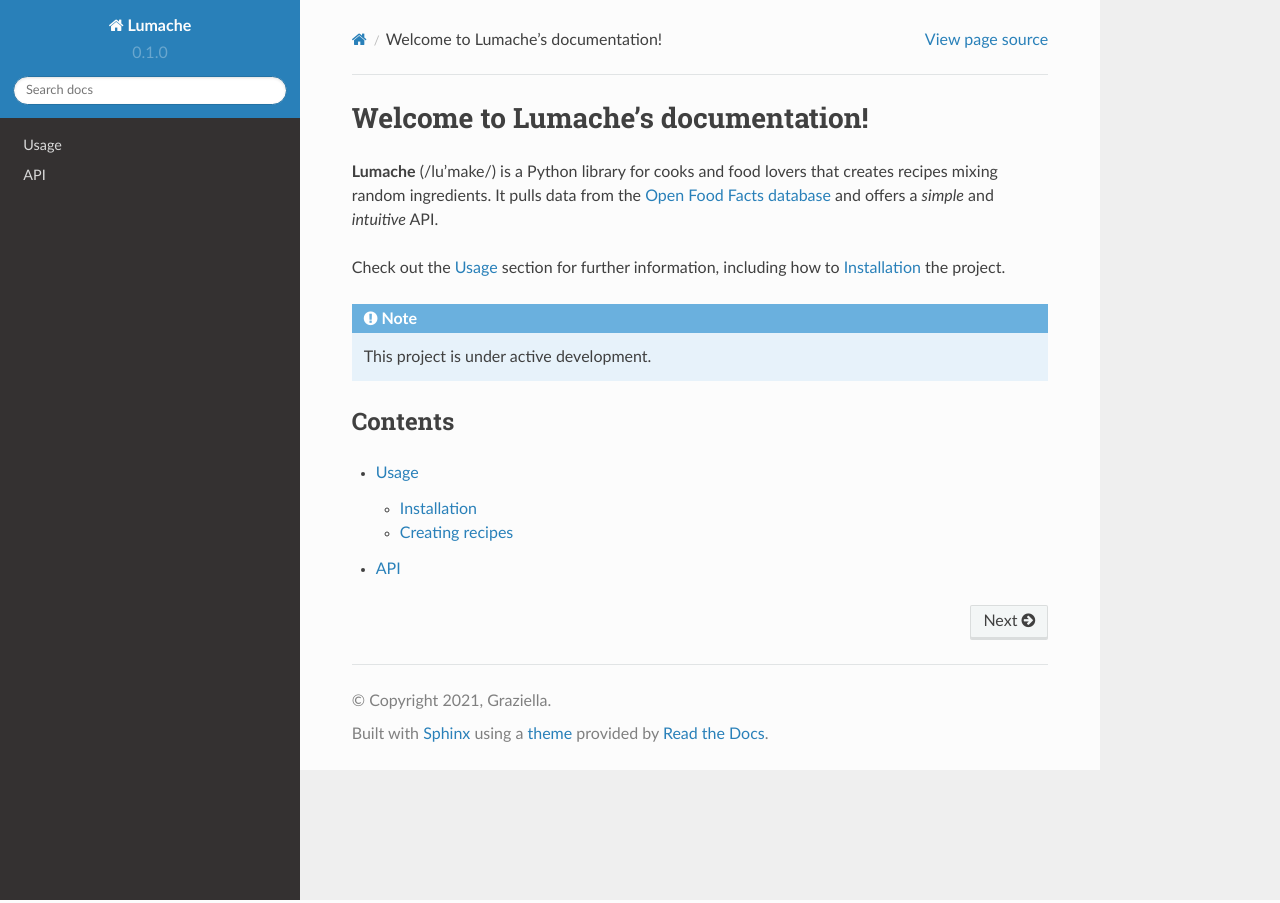
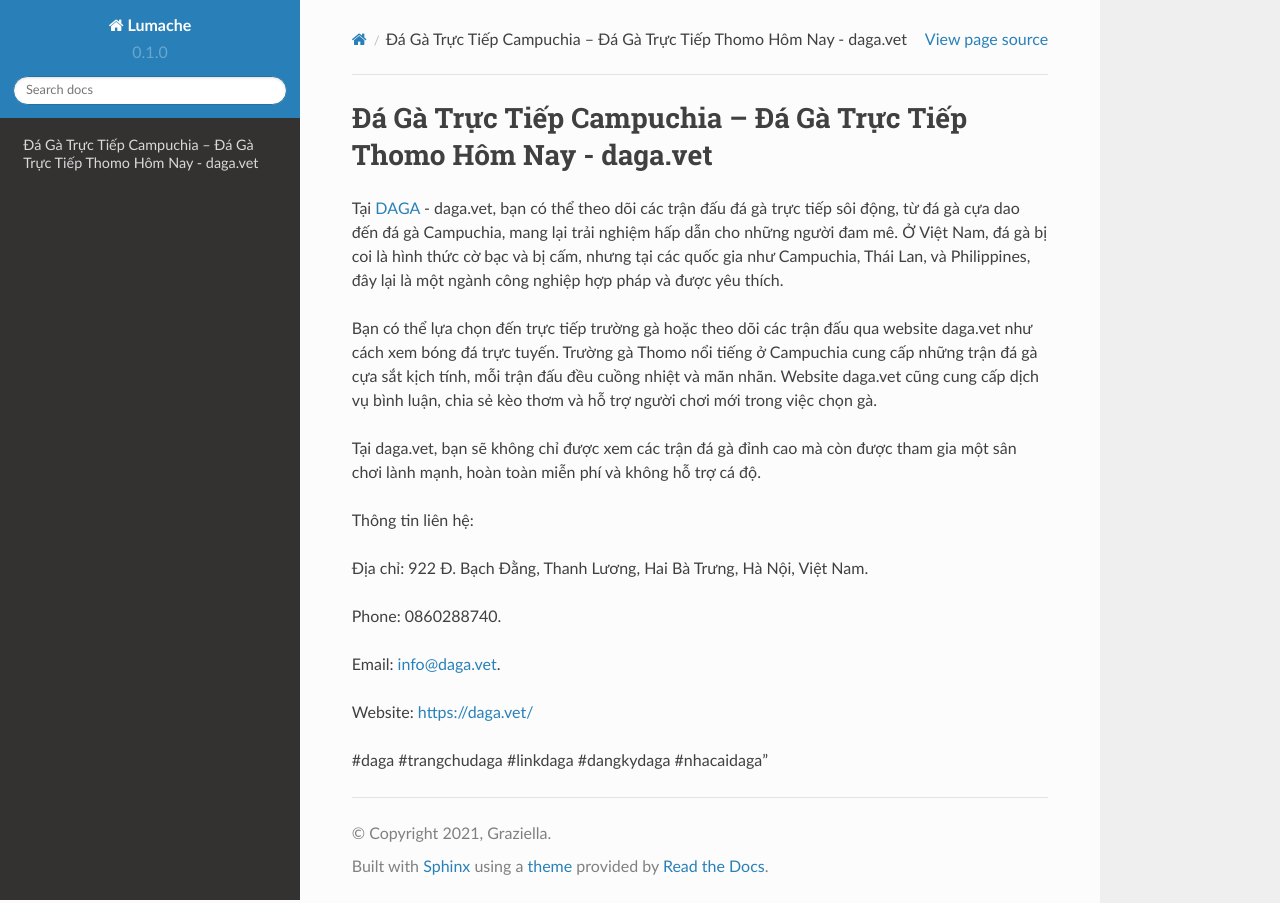
Before and after one commit to socialentity/dagavet, a Sphinx documentation site: the page built from docs/source/index.rst, in a window 1280 px wide. Built offline with Sphinx 7.4.7 and the Read the Docs theme 2.0.0, drawn with Linux system fonts in a browser that asks for light colours.

Commit message:
Update index.rst

```diff
--- a/docs/source/index.rst
+++ b/docs/source/index.rst
@@ -1,22 +1,20 @@
-Welcome to Lumache's documentation!
+Đá Gà Trực Tiếp Campuchia – Đá Gà Trực Tiếp Thomo Hôm Nay - daga.vet
 ===================================
 
-**Lumache** (/lu'make/) is a Python library for cooks and food lovers
-that creates recipes mixing random ingredients.
-It pulls data from the `Open Food Facts database <https://world.openfoodfacts.org/>`_
-and offers a *simple* and *intuitive* API.
+Tại `DAGA <https://daga.vet/>`_ - daga.vet, bạn có thể theo dõi các trận đấu đá gà trực tiếp sôi động, từ đá gà cựa dao đến đá gà Campuchia, mang lại trải nghiệm hấp dẫn cho những người đam mê. Ở Việt Nam, đá gà bị coi là hình thức cờ bạc và bị cấm, nhưng tại các quốc gia như Campuchia, Thái Lan, và Philippines, đây lại là một ngành công nghiệp hợp pháp và được yêu thích.
 
-Check out the :doc:`usage` section for further information, including
-how to :ref:`installation` the project.
+Bạn có thể lựa chọn đến trực tiếp trường gà hoặc theo dõi các trận đấu qua website daga.vet như cách xem bóng đá trực tuyến. Trường gà Thomo nổi tiếng ở Campuchia cung cấp những trận đá gà cựa sắt kịch tính, mỗi trận đấu đều cuồng nhiệt và mãn nhãn. Website daga.vet cũng cung cấp dịch vụ bình luận, chia sẻ kèo thơm và hỗ trợ người chơi mới trong việc chọn gà.
 
-.. note::
+Tại daga.vet, bạn sẽ không chỉ được xem các trận đá gà đỉnh cao mà còn được tham gia một sân chơi lành mạnh, hoàn toàn miễn phí và không hỗ trợ cá độ.
 
-   This project is under active development.
+Thông tin liên hệ:
 
-Contents
---------
+Địa chỉ: 922 Đ. Bạch Đằng, Thanh Lương, Hai Bà Trưng, Hà Nội, Việt Nam.
 
-.. toctree::
+Phone: 0860288740.
 
-   usage
-   api
+Email: info@daga.vet.
+
+Website: https://daga.vet/
+
+#daga #trangchudaga #linkdaga #dangkydaga #nhacaidaga"
```
